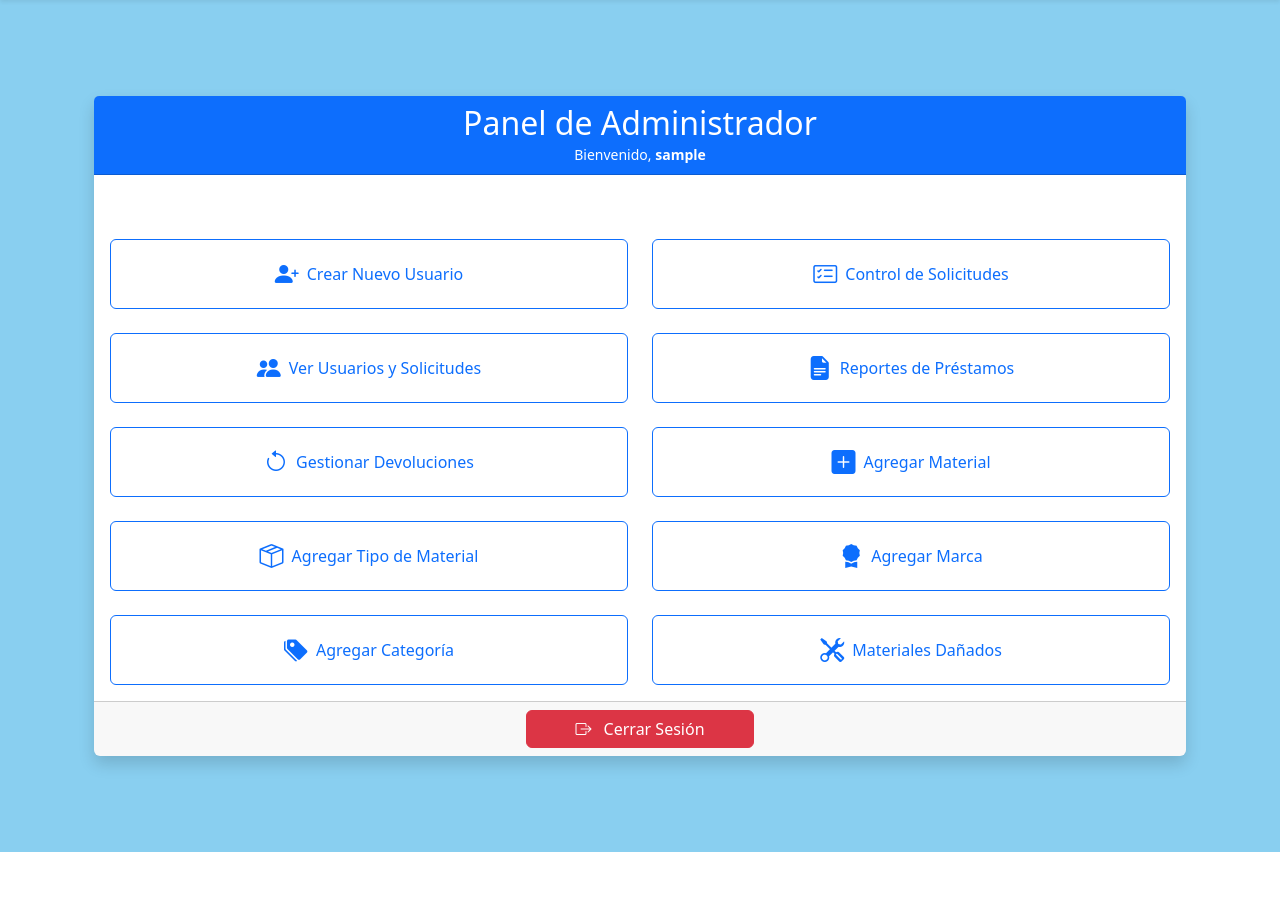
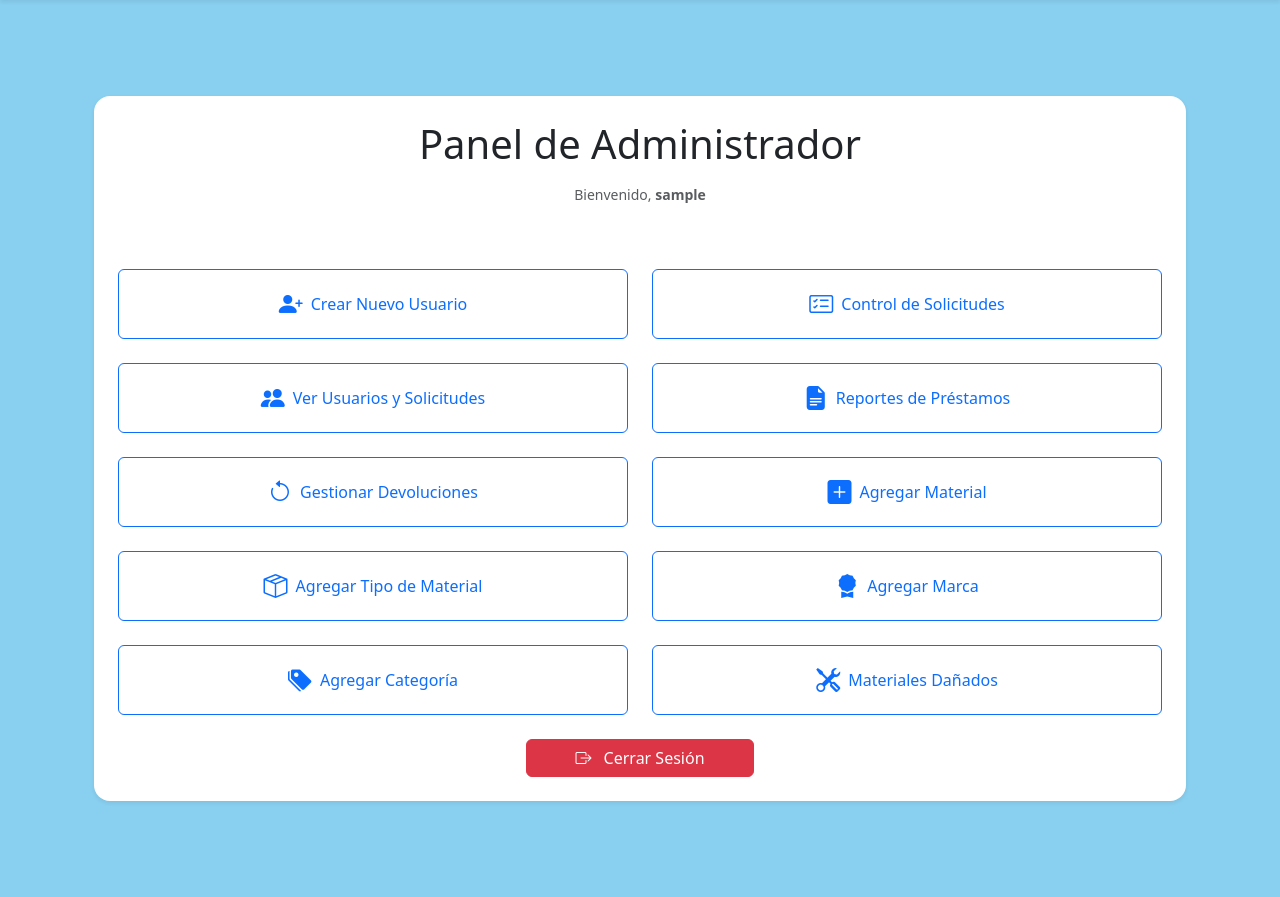
Before and after one commit to ConstanzaPavez/srvSIGEM, a Django app: page /admin_panel/ in a window 1280 px wide. Shown: the part 66-963 px from the top of the page. Before the commit the page ends 918 px from the top, so only its background shows below. Run offline with Django 4.2, Linux system fonts and the light colour scheme; the visitor is signed in with stand-in values (Sample User, id 1); parts of the project's set-up code (start-up, migrations or seed data) failed here and were passed over; some libraries are stand-ins or nearby versions.

Commit message:
Cambio panel admin

```diff
--- a/appSIGEM/templates/paginas/inicio/admin_panel.html
+++ b/appSIGEM/templates/paginas/inicio/admin_panel.html
@@ -5,12 +5,9 @@
 
 {% block content %}
 <div class="container py-5">
-  <div class="card shadow rounded-lg border-0">
-    <div class="card-header bg-primary text-white text-center">
-      <h2 class="mb-0">Panel de Administrador</h2>
-      <small>Bienvenido, <strong>{{ request.user.username }}</strong></small>
-    </div>
-    <div class="card-body">
+  <div class="card shadow-sm p-4 bg-white rounded-4 border-0">
+    <h1 class="mb-3 text-center text-dark">Panel de Administrador</h1>
+    <small class="text-muted text-center d-block mb-4">Bienvenido, <strong>{{ request.user.username }}</strong></small>
 
     {% if messages %}
       {% for message in messages %}
@@ -21,7 +18,7 @@
       {% endfor %}
     {% endif %}
 
-      <div class="row g-4 mt-4">
+    <div class="row g-4 mt-3">
       <div class="col-12 col-md-6">
         <a href="{% url 'crear_usuario' %}" class="btn btn-outline-primary w-100 d-flex align-items-center justify-content-center py-3">
           <i class="bi bi-person-plus-fill me-2 fs-4"></i> Crear Nuevo Usuario
@@ -73,8 +70,8 @@
         </a>
       </div>
     </div>
-    </div>
-    <div class="card-footer text-center">
+
+    <div class="text-center mt-4">
       <a href="{% url 'logout' %}" class="btn btn-danger px-5">
         <i class="bi bi-box-arrow-right me-2"></i> Cerrar Sesión
       </a>
```
Lines whose indentation alone changed are shown as unchanged.
